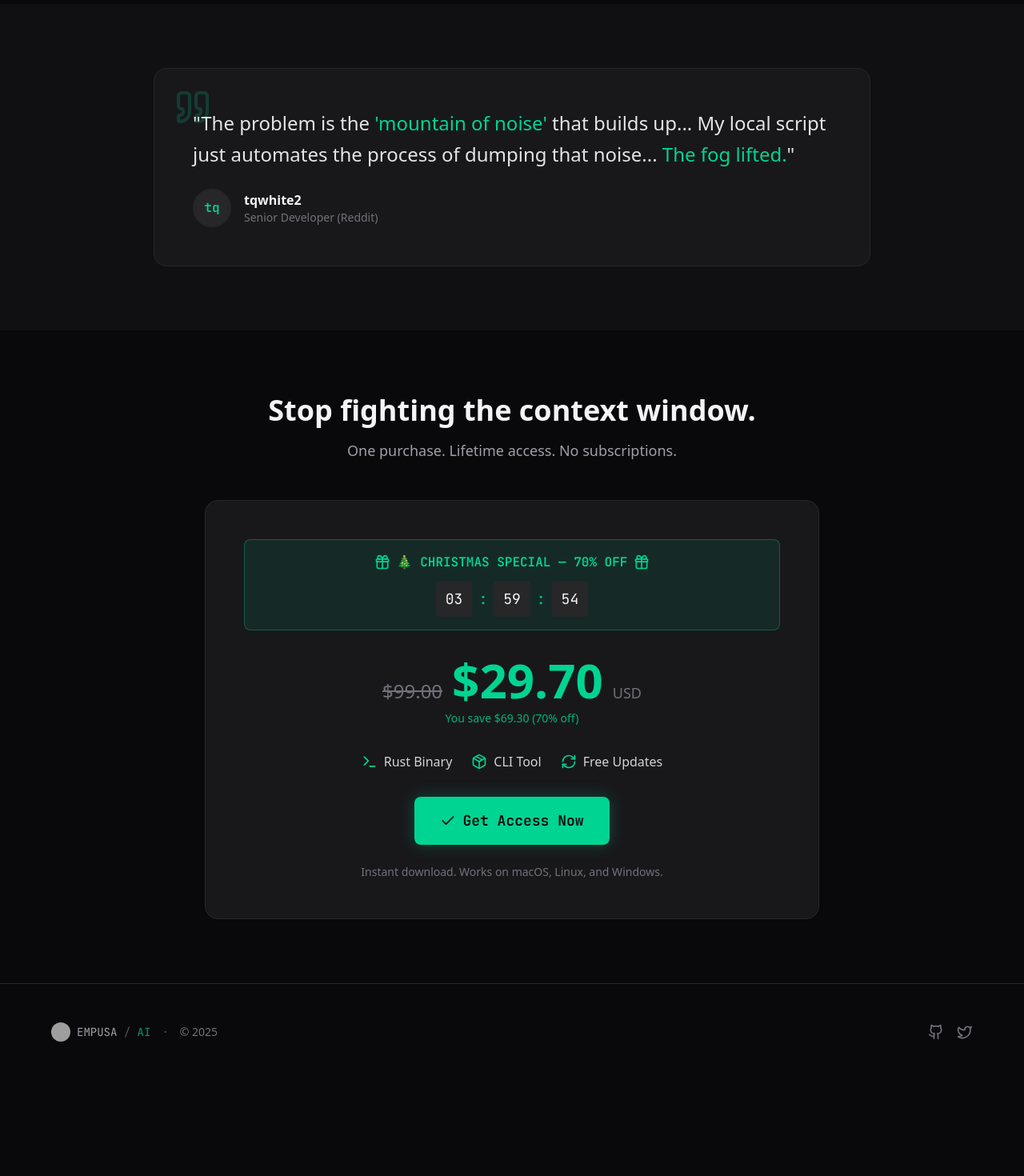
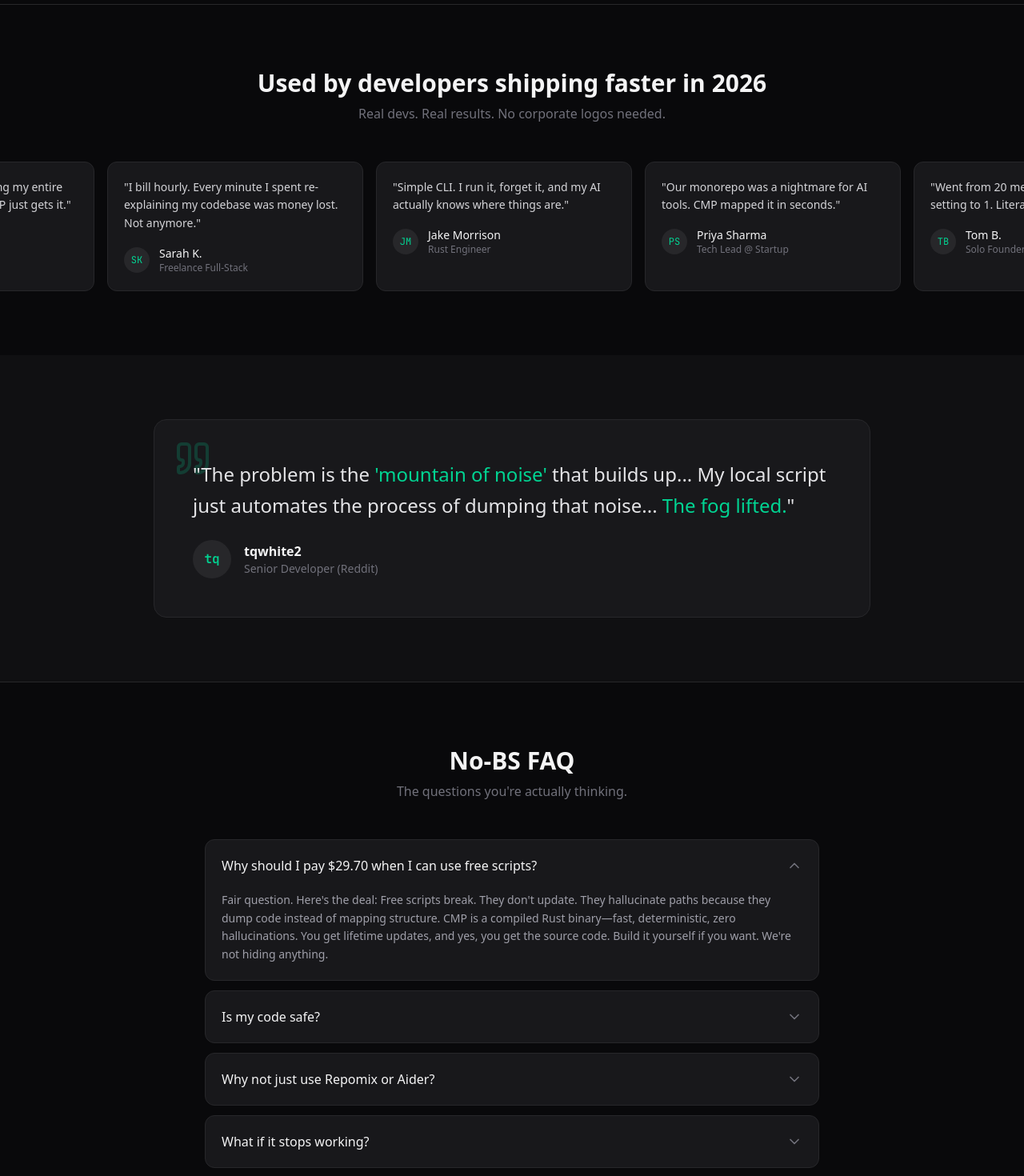
Before and after one commit to justin55afdfdsf5ds45f4ds5f45ds4/empusaaiimproved-fb, a React (Vite) app: page / in a window 1280 px wide. Shown: the part 2420-3890 px from the top of the page at 80% size. Before the commit the page ends 3770 px from the top, so only its background shows below. Built offline with nearby package versions, Linux system fonts and the light colour scheme; grey boxes are pictures that could not be loaded.

Commit message:
Add Testimonials carousel, No-BS FAQ, update to Q1 Sprint sale

```diff
--- a/src/App.tsx
+++ b/src/App.tsx
@@ -3,7 +3,9 @@ import Navbar from './components/Navbar'
 import Hero from './components/Hero'
 import Problem from './components/Problem'
 import HowItWorks from './components/HowItWorks'
+import Testimonials from './components/Testimonials'
 import SocialProof from './components/SocialProof'
+import FAQ from './components/FAQ'
 import Pricing from './components/Pricing'
 import Footer from './components/Footer'
 import DownloadPage from './pages/Download'
@@ -16,7 +18,9 @@ function LandingPage() {
         <Hero />
         <Problem />
         <HowItWorks />
+        <Testimonials />
         <SocialProof />
+        <FAQ />
         <Pricing />
       </main>
       <Footer />
--- /dev/null
+++ b/src/components/FAQ.tsx
@@ -0,0 +1,61 @@
+import { useState } from 'react'
+import { ChevronDown } from 'lucide-react'
+
+const faqs = [
+  {
+    q: 'Why should I pay $29.70 when I can use free scripts?',
+    a: `Fair question. Here's the deal: Free scripts break. They don't update. They hallucinate paths because they dump code instead of mapping structure. CMP is a compiled Rust binary—fast, deterministic, zero hallucinations. You get lifetime updates, and yes, you get the source code. Build it yourself if you want. We're not hiding anything.`
+  },
+  {
+    q: 'Is my code safe?',
+    a: `100% local. No API calls. No telemetry. No "anonymous usage data." Your code never leaves your machine. Ever. Run it air-gapped if you're paranoid. We respect that.`
+  },
+  {
+    q: 'Why not just use Repomix or Aider?',
+    a: `They dump your entire codebase as text and burn through your token limit. CMP is different—it maps your project structure and dependencies mathematically. You get a compressed, intelligent context injection that actually fits in the window. Less tokens, more signal.`
+  },
+  {
+    q: 'What if it stops working?',
+    a: `You own the binary. You own the source. It's yours forever. No subscription to cancel, no server to shut down, no "we're pivoting to enterprise" email. It runs on your machine. If we disappear tomorrow, CMP still works.`
+  },
+]
+
+export default function FAQ() {
+  const [open, setOpen] = useState<number | null>(0)
+
+  return (
+    <section className="py-20 px-4 sm:px-6 lg:px-8 border-t border-zinc-800">
+      <div className="max-w-3xl mx-auto">
+        <h2 className="text-2xl sm:text-3xl font-bold text-zinc-100 text-center mb-2">
+          No-BS FAQ
+        </h2>
+        <p className="text-zinc-500 text-center mb-12">
+          The questions you're actually thinking.
+        </p>
+        <div className="space-y-3">
+          {faqs.map((faq, i) => (
+            <div
+              key={i}
+              className="bg-zinc-900 border border-zinc-800 rounded-xl overflow-hidden"
+            >
+              <button
+                onClick={() => setOpen(open === i ? null : i)}
+                className="w-full flex items-center justify-between p-5 text-left"
+              >
+                <span className="font-medium text-zinc-100 pr-4">{faq.q}</span>
+                <ChevronDown
+                  className={`w-5 h-5 text-zinc-500 flex-shrink-0 transition-transform ${open === i ? 'rotate-180' : ''}`}
+                />
+              </button>
+              {open === i && (
+                <div className="px-5 pb-5 pt-0">
+                  <p className="text-zinc-400 text-sm leading-relaxed">{faq.a}</p>
+                </div>
+              )}
+            </div>
+          ))}
+        </div>
+      </div>
+    </section>
+  )
+}
--- a/src/components/Pricing.tsx
+++ b/src/components/Pricing.tsx
@@ -85,11 +85,11 @@ export default function Pricing() {
           One purchase. Lifetime access. No subscriptions.
         </p>
         <div className="bg-zinc-900 border border-zinc-800 rounded-2xl p-8 sm:p-12">
-          {/* Christmas Discount Banner */}
+          {/* New Year Q1 Sprint Discount Banner */}
           <div className="bg-emerald-400/10 border border-emerald-400/30 rounded-lg p-4 mb-8">
             <div className="flex items-center justify-center gap-2 text-emerald-400 mb-3">
               <Gift className="w-5 h-5" />
-              <span className="font-mono font-semibold">🎄 CHRISTMAS SPECIAL — 70% OFF</span>
+              <span className="font-mono font-semibold">🚀 Q1 SPRINT SALE — 70% OFF</span>
               <Gift className="w-5 h-5" />
             </div>
             <CountdownTimer />
--- /dev/null
+++ b/src/components/Testimonials.tsx
@@ -0,0 +1,85 @@
+import { useEffect, useRef } from 'react'
+
+const testimonials = [
+  { name: 'Marcus Chen', title: 'Senior Frontend Dev', text: 'Finally stopped copy-pasting my entire src folder into ChatGPT. CMP just gets it.' },
+  { name: 'Sarah K.', title: 'Freelance Full-Stack', text: 'I bill hourly. Every minute I spent re-explaining my codebase was money lost. Not anymore.' },
+  { name: 'Jake Morrison', title: 'Rust Engineer', text: 'Simple CLI. I run it, forget it, and my AI actually knows where things are.' },
+  { name: 'Priya Sharma', title: 'Tech Lead @ Startup', text: 'Our monorepo was a nightmare for AI tools. CMP mapped it in seconds.' },
+  { name: 'Tom B.', title: 'Solo Founder', text: 'Went from 20 messages of context-setting to 1. Literally 1.' },
+  { name: 'Elena Rodriguez', title: 'Backend Engineer', text: 'The dependency graph alone is worth it. No more hallucinated imports.' },
+  { name: 'David Park', title: 'DevOps Lead', text: 'Runs locally, no API calls, no BS. Exactly what I needed.' },
+  { name: 'Nina Kowalski', title: 'React Developer', text: 'My modular hell of 200+ components finally makes sense to Claude.' },
+  { name: 'Alex Turner', title: 'Indie Hacker', text: 'Paid for itself in the first hour. Not exaggerating.' },
+  { name: 'Rachel Green', title: 'Senior SWE', text: 'Context rot was killing my productivity. CMP fixed it permanently.' },
+  { name: 'Mike Chen', title: 'Freelancer', text: 'Clients think I code faster now. I just stopped fighting the AI.' },
+  { name: 'Lisa Wang', title: 'Staff Engineer', text: 'Finally, a tool that maps structure instead of dumping text.' },
+  { name: 'Chris O\'Brien', title: 'Startup CTO', text: 'Onboarding AI to our codebase used to take 30 messages. Now it\'s instant.' },
+  { name: 'Yuki Tanaka', title: 'Full-Stack Dev', text: 'The Rust binary is fast. Like, actually fast. No Python bloat.' },
+  { name: 'Jordan Hayes', title: 'Contract Developer', text: 'Every new project, first thing I do: cmp . Done.' },
+  { name: 'Amanda Foster', title: 'Frontend Lead', text: 'Stopped explaining my types.ts file 50 times a day.' },
+  { name: 'Ryan Mitchell', title: 'Go Engineer', text: 'Clean, deterministic, no magic. How tools should be built.' },
+  { name: 'Sophie Laurent', title: 'Mobile Dev', text: 'Works with React Native monorepos. That alone is impressive.' },
+  { name: 'Kevin Patel', title: 'Senior Backend', text: 'My AI stopped hallucinating file paths. That\'s the whole review.' },
+  { name: 'Emma Wilson', title: 'Tech Consultant', text: 'Recommend this to every client now. It just works.' },
+]
+
+export default function Testimonials() {
+  const scrollRef = useRef<HTMLDivElement>(null)
+
+  useEffect(() => {
+    const scroll = scrollRef.current
+    if (!scroll) return
+
+    let animationId: number
+    let scrollPos = 0
+    const speed = 0.5
+
+    const animate = () => {
+      scrollPos += speed
+      if (scrollPos >= scroll.scrollWidth / 2) {
+        scrollPos = 0
+      }
+      scroll.scrollLeft = scrollPos
+      animationId = requestAnimationFrame(animate)
+    }
+
+    animationId = requestAnimationFrame(animate)
+    return () => cancelAnimationFrame(animationId)
+  }, [])
+
+  return (
+    <section className="py-20 border-t border-zinc-800 overflow-hidden">
+      <div className="max-w-6xl mx-auto px-4 sm:px-6 lg:px-8 mb-12">
+        <h2 className="text-2xl sm:text-3xl font-bold text-zinc-100 text-center mb-2">
+          Used by developers shipping faster in 2026
+        </h2>
+        <p className="text-zinc-500 text-center">
+          Real devs. Real results. No corporate logos needed.
+        </p>
+      </div>
+      <div
+        ref={scrollRef}
+        className="flex gap-4 overflow-hidden"
+        style={{ scrollBehavior: 'auto' }}
+      >
+        {[...testimonials, ...testimonials].map((t, i) => (
+          <div
+            key={i}
+            className="flex-shrink-0 w-80 bg-zinc-900 border border-zinc-800 rounded-xl p-5"
+          >
+            <p className="text-zinc-300 text-sm mb-4 leading-relaxed">"{t.text}"</p>
+            <div className="flex items-center gap-3">
+              <div className="w-8 h-8 bg-zinc-800 rounded-full flex items-center justify-center text-xs font-mono text-emerald-400">
+                {t.name.split(' ').map(n => n[0]).join('')}
+              </div>
+              <div>
+                <div className="text-sm font-medium text-zinc-100">{t.name}</div>
+                <div className="text-xs text-zinc-500">{t.title}</div>
+              </div>
+            </div>
+          </div>
+        ))}
+      </div>
+    </section>
+  )
+}
```
